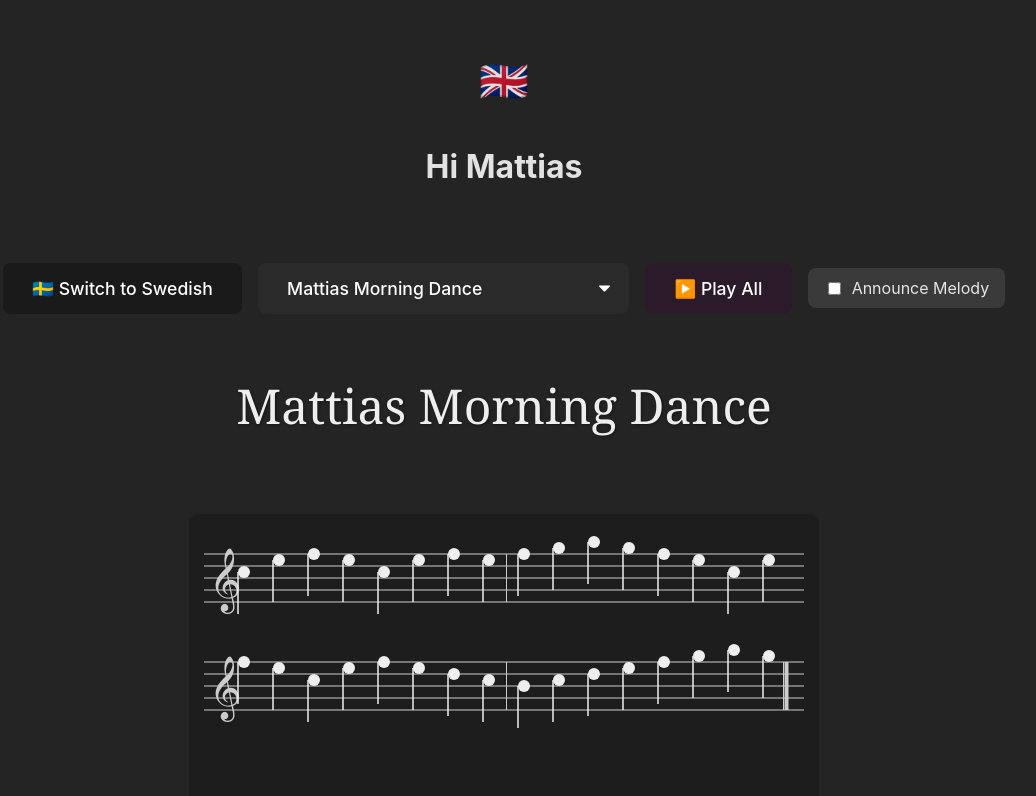
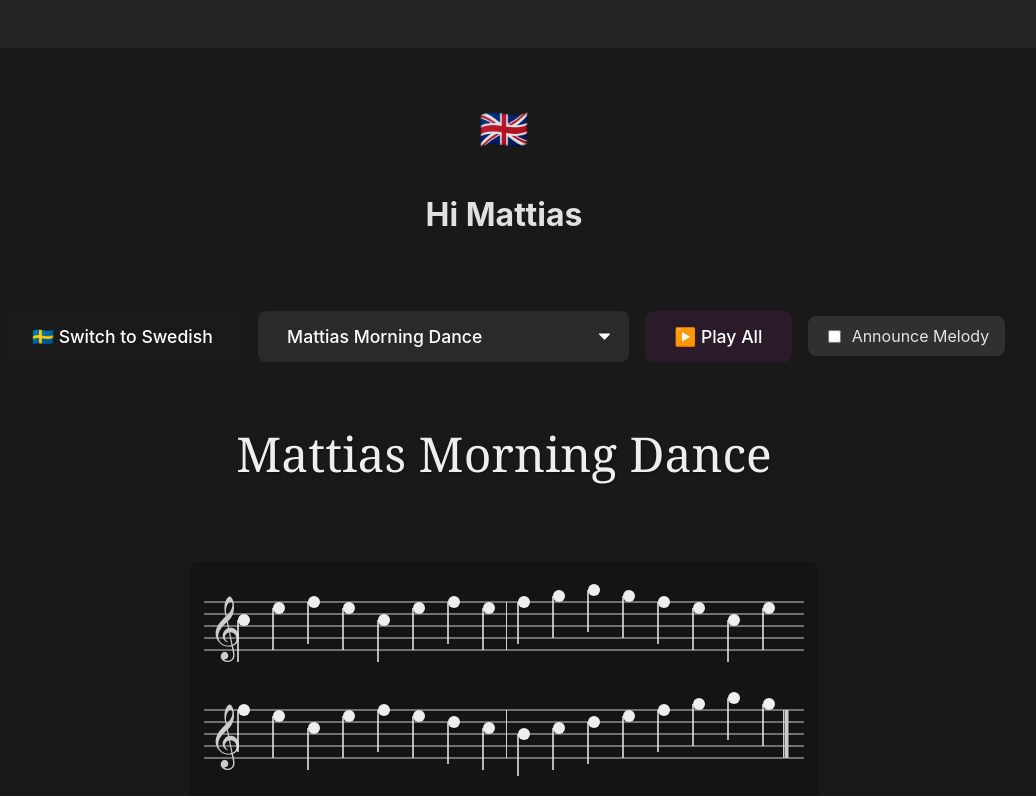
Before and after one commit to nikteg/mattias-music, a React (Vite) app: page / in a window 1280 px wide. Shown: the top 796 px of the page, without its empty margins (136-1172 px from the left). Built offline with nearby package versions, Linux system fonts and the light colour scheme.

Commit message:
style: Enhance background vibrancy and content overlay

```diff
--- a/src/App.css
+++ b/src/App.css
@@ -10,7 +10,11 @@
   min-height: 100vh;
   width: 100%;
   box-sizing: border-box;
-  transition: background 0.5s ease-out;
+  transition: background 0.4s ease-in-out, filter 0.6s ease-in-out;
+}
+
+.container[style*="background"] {
+  filter: saturate(1.2) contrast(1.1);
 }
 
 .content-wrapper {
@@ -24,6 +28,11 @@
   box-sizing: border-box;
   position: relative;
   z-index: 1;
+  background-color: rgba(0, 0, 0, 0.3);
+  backdrop-filter: blur(2px);
+  border-radius: 15px;
+  margin-top: 3rem;
+  margin-bottom: 3rem;
 }
 
 .button-container {
--- a/src/App.tsx
+++ b/src/App.tsx
@@ -349,19 +349,23 @@ function App() {
     const freqRange = maxFreq - minFreq;
     const normalizedFreq = Math.max(0, Math.min(1, (frequency - minFreq) / freqRange));
 
-    // --- Subtle Gradient Logic ---
-    // Map normalized frequency to Hue (e.g., 180-300 range - blues to purples/pinks)
-    const hue1 = 180 + normalizedFreq * 120;
-    const hue2 = (hue1 + 30) % 360; // Second hue relatively close
+    // --- Vibrant 3-Color Gradient Logic ---
+    // Map normalized frequency to Hue (full 360 range)
+    const baseHue = (normalizedFreq * 360 + 180) % 360; // Start offset to avoid initial reds
 
-    // Map normalized frequency to Lightness (narrower range 25-45%)
-    const lightness = 25 + normalizedFreq * 20;
+    // Create three distinct hues for the gradient (Analogous + Complementary split)
+    const hue1 = baseHue;
+    const hue2 = (baseHue + 30) % 360; // Analogous
+    const hue3 = (baseHue + 180 + Math.random() * 30 - 15) % 360; // Complementary variation
 
-    // Still vibrant saturation
-    const saturation = 90;
+    // Map normalized frequency to Lightness (wider range 30-70%)
+    const lightness = 30 + normalizedFreq * 40;
 
-    // Use a simpler linear gradient
-    return `linear-gradient(160deg, hsl(${hue1}, ${saturation}%, ${lightness}%), hsl(${hue2}, ${saturation}%, ${lightness + 5}%))`;
+    // High Saturation
+    const saturation = 95;
+
+    // Use a 3-color linear gradient
+    return `linear-gradient(145deg, hsl(${hue1}, ${saturation}%, ${lightness}%), hsl(${hue2}, ${saturation}%, ${lightness + 5}%), hsl(${hue3}, ${saturation}%, ${lightness - 5}%))`;
   };
 
   // Accept optional array of drum sound names
```
